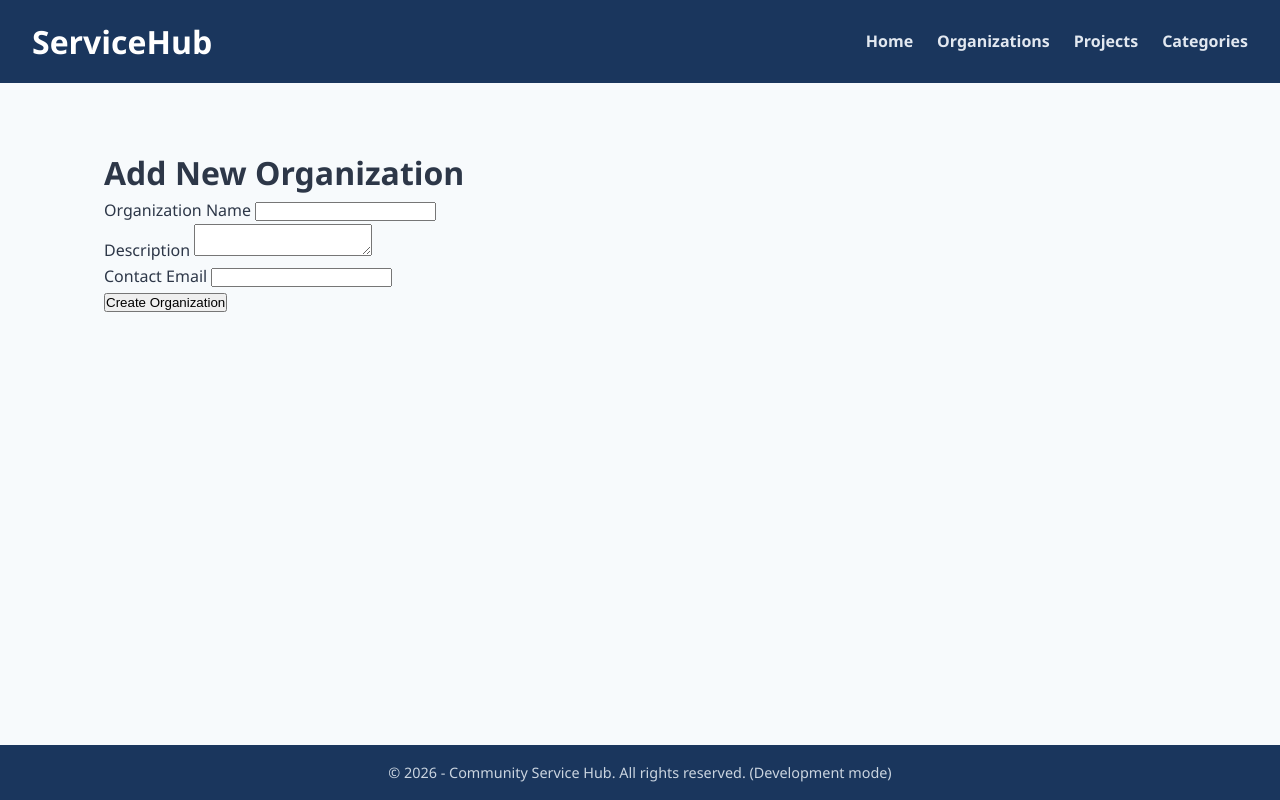
After one commit to bernaldo76/cse340-course-repo, a Node server app: page /new-organization in a window 1280 px wide. The commit adds this page. Run offline with Node 20, Linux system fonts and the light colour scheme.

Commit message:
Complete W04 form submissions and flash messages

```diff
--- a/package.json
+++ b/package.json
@@ -22,6 +22,7 @@
     "dotenv": "^16.4.5",
     "ejs": "^3.1.10",
     "express": "^4.19.2",
+    "express-session": "^1.19.0",
     "pg": "^8.23.1"
   }
 }
--- a/public/css/style.css
+++ b/public/css/style.css
@@ -114,3 +114,28 @@ footer {
         margin-bottom: 0;
     }
 }
+.alert {
+    padding: 1rem;
+    margin: 1rem 2rem;
+    border-radius: 4px;
+}
+
+.alert.success {
+    background-color: #d4edda;
+    color: #155724;
+}
+
+.alert.error {
+    background-color: #f8d7da;
+    color: #721c24;
+}
+
+.alert.warning {
+    background-color: #fff3cd;
+    color: #856404;
+}
+
+.alert.info {
+    background-color: #d1ecf1;
+    color: #0c5460;
+}
--- a/server.js
+++ b/server.js
@@ -5,8 +5,10 @@ import { fileURLToPath } from 'url';
 import dotenv from 'dotenv';
 import pool from './src/models/db.js';
 import router from './src/routes.js';
-
+import session from 'express-session';
+import flash from './src/middleware/flash.js';
 dotenv.config();
+const SESSION_SECRET = process.env.SESSION_SECRET;
 
 const app = express();
 const PORT = process.env.PORT || 3000;
@@ -27,7 +29,15 @@ app.use((req, res, next) => {
     res.locals.NODE_ENV = NODE_ENV;
     next();
 });
-
+app.use(session({
+    secret: SESSION_SECRET,
+    resave: false,
+    saveUninitialized: true,
+    cookie: { maxAge: 60 * 60 * 1000 }
+}));
+app.use(flash);
+app.use(express.urlencoded({ extended: true }));
+app.use(express.json());
 app.use(express.static(path.join(__dirname, 'public')));
 
 app.use(router);
--- a/src/controllers/organizations.js
+++ b/src/controllers/organizations.js
@@ -1,4 +1,4 @@
-import { getAllOrganizations, getOrganizationDetails } from '../models/organizations.js';
+import { getAllOrganizations, getOrganizationDetails, createOrganization } from '../models/organizations.js';
 import { getProjectsByOrganizationId } from '../models/projects.js';
 const showOrganizationsPage = async (req, res) => {
     const organizations = await getAllOrganizations();
@@ -14,4 +14,20 @@ const showOrganizationDetailsPage = async (req, res) => {
 
     res.render('organization', {title, organizationDetails, projects});
 };
-export { showOrganizationsPage, showOrganizationDetailsPage };
+
+const showNewOrganizationForm = async (req, res) => {
+    const title = 'Add New Organization';
+
+    res.render('new-organization', { title });
+};
+
+const processNewOrganizationForm = async (req, res) => {
+    const { name, description, contactEmail } = req.body;
+    const logoFilename = 'placeholder-logo.png';
+
+    const organizationId = await createOrganization(name, description, contactEmail, logoFilename);
+    req.flash('success', 'Organization added successfully!');
+    res.redirect(`/organization/${organizationId}`);
+};
+
+export { showOrganizationsPage, showOrganizationDetailsPage, showNewOrganizationForm, processNewOrganizationForm };
--- a/src/routes.js
+++ b/src/routes.js
@@ -1,6 +1,6 @@
 import express from 'express';
 import { showHomePage } from './controllers/index.js';
-import { showOrganizationsPage, showOrganizationDetailsPage } from './controllers/organizations.js';
+import { showOrganizationsPage, showOrganizationDetailsPage, showNewOrganizationForm, processNewOrganizationForm } from './controllers/organizations.js';
 import { showProjectsPage, showProjectDetailsPage } from './controllers/projects.js';
 import { showCategoriesPage, showCategoryDetailsPage } from './controllers/categories.js';
 import { testErrorPage } from './controllers/errors.js';
@@ -9,6 +9,8 @@ const router = express.Router();
 
 router.get('/', showHomePage);
 router.get('/organizations', showOrganizationsPage);
+router.get('/new-organization', showNewOrganizationForm);
+router.post('/new-organization', processNewOrganizationForm);
 router.get('/projects', showProjectsPage);
 router.get('/categories', showCategoriesPage);
 router.get('/test-error', testErrorPage);
--- /dev/null
+++ b/views/new-organization.ejs
@@ -0,0 +1,37 @@
+
+<%- include('partials/header') %>
+<main>
+    <h1><%= title %></h1>
+
+  <form action="/new-organization" method="POST">
+    <div class="form-group">
+      <label for="name">Organization Name</label>
+      <input
+        type="text"
+        id="name"
+        name="name"
+      />
+    </div>
+
+    <div class="form-group">
+      <label for="description">Description</label>
+      <textarea
+        id="description"
+        name="description"
+      ></textarea>
+    </div>
+
+    <div class="form-group">
+      <label for="contactEmail">Contact Email</label>
+      <input
+        type="text"
+        id="contactEmail"
+        name="contactEmail"
+      />
+    </div>
+
+    <button type="submit">Create Organization</button>
+  </form>
+
+</main>
+<%- include('partials/footer') %>
--- a/views/organizations.ejs
+++ b/views/organizations.ejs
@@ -18,6 +18,8 @@
         <% }); %>
 
     </div>
+
+<p><a href="/new-organization">Add a new organization</a></p>
 </main>
 
 <%- include('partials/footer') %>
--- a/views/partials/header.ejs
+++ b/views/partials/header.ejs
@@ -20,4 +20,10 @@
             </ul>
         </nav>
     </header>
+    <% const messages = flash(); %>
+<% Object.keys(messages).forEach(type => { %>
+    <% messages[type].forEach(msg => { %>
+        <div class="alert <%= type %>"><%= msg %></div>
+    <% }); %>
+<% }); %>
     <main>
```
Also changed, not shown: src/middleware/flash.js (added, +34 -0 lines), src/models/organizations.js (+22 -1 lines), public/images/placeholder-logo.png (added), 1 other file.
